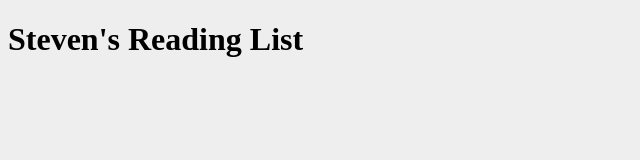
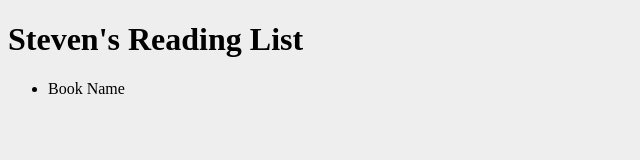
Before and after one commit to Stevenllin/graphql-course, a React (Create React App) app in the folder client/: page / in a window 1280 px wide. Shown: the top 160 px of the page, without its empty margins (0-640 px from the left). Built offline with nearby package versions, Linux system fonts and the light colour scheme.

Commit message:
Apollo Client Setup

```diff
--- a/client/src/App.js
+++ b/client/src/App.js
@@ -1,8 +1,18 @@
+import BookList from './components/BookList';
+import ApolloClient from 'apollo-boost';
+import { ApolloProvider } from 'react-apollo';
+
 function App() {
+  const client = new ApolloClient({
+    uri: 'http://localhost:4000/graphql'
+  });
   return (
-    <div id="main">
-      <h1>Steven's Reading List</h1>
-    </div>
+    <ApolloProvider client={client}>
+      <div id="main">
+        <h1>Steven's Reading List</h1>
+        <BookList />
+      </div>
+    </ApolloProvider>
   );
 }
 
--- /dev/null
+++ b/client/src/components/BookList.js
@@ -0,0 +1,13 @@
+import React from 'react';
+
+const BookList = () => {
+  return (
+    <div>
+      <ul id="book-list">
+        <li>Book Name</li>
+      </ul>
+    </div>
+  )
+}
+
+export default BookList;
--- a/client/src/index.js
+++ b/client/src/index.js
@@ -1,14 +1,9 @@
 import React from 'react';
-import ReactDOM from 'react-dom/client';
+import ReactDOM from 'react-dom';
 import './index.css';
 import App from './App';
 
-const root = ReactDOM.createRoot(document.getElementById('root'));
-root.render(
-  <React.StrictMode>
-    <App />
-  </React.StrictMode>
-);
+ReactDOM.render(<App />, document.getElementById('root'))
 
 // If you want to start measuring performance in your app, pass a function
 // to log results (for example: reportWebVitals(console.log))
```
Also changed, not shown: client/package.json (+7 -4 lines).
